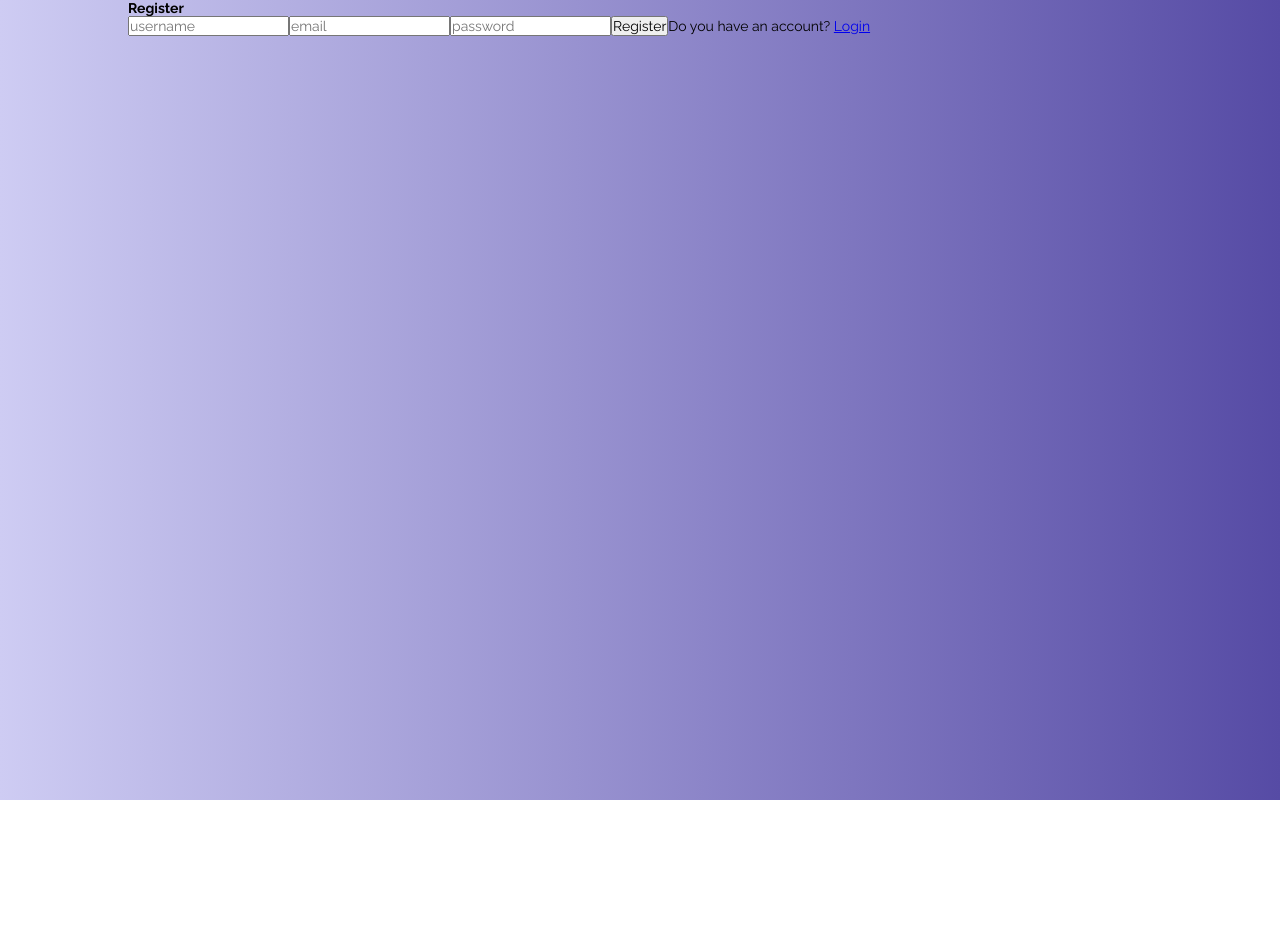
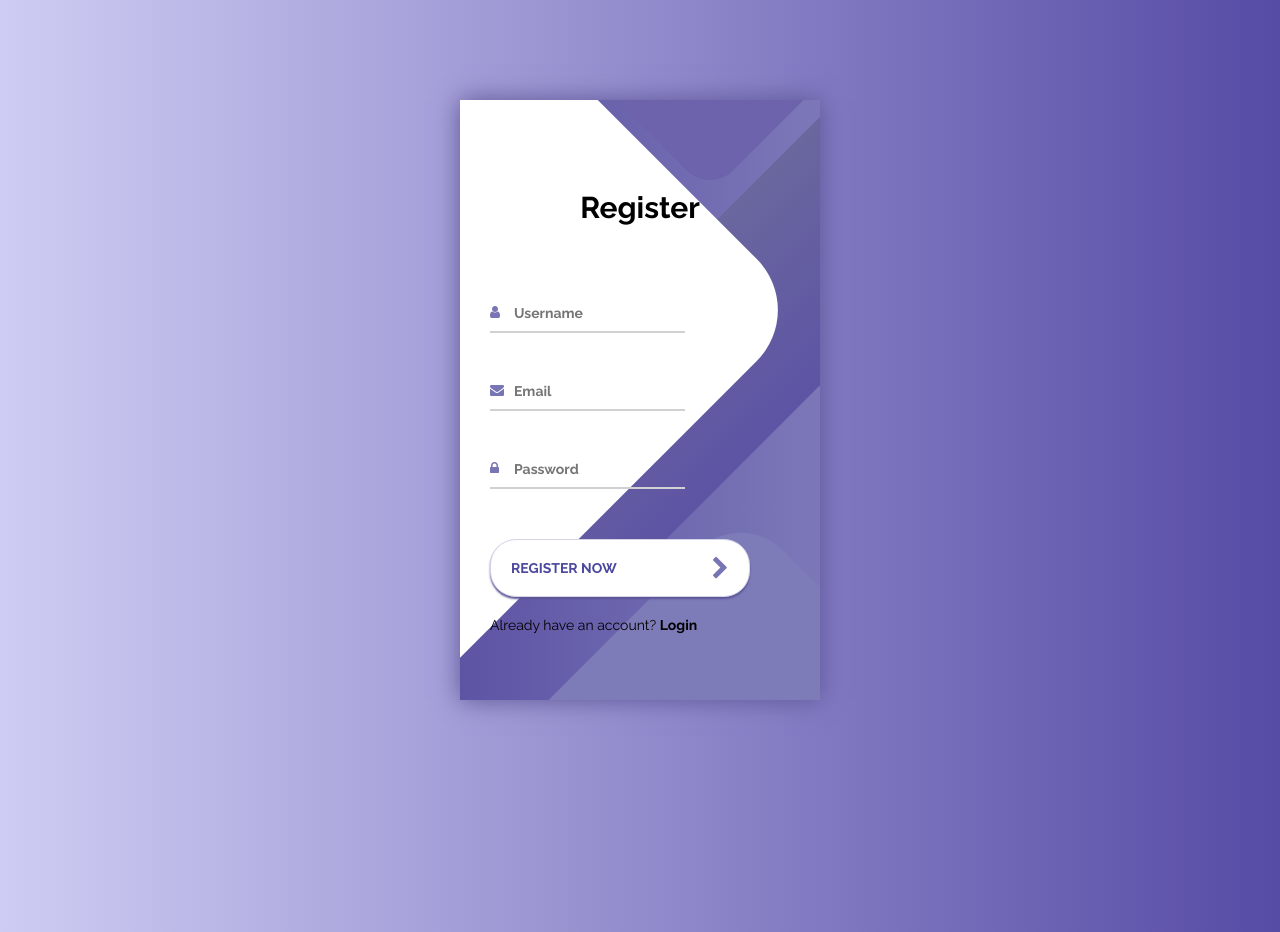
Before and after one commit to AndreeaBak/science-master, a React (Create React App) app in the folder science-master/client/: page /register in a window 1280 px wide. Before the commit the page ends 800 px from the top, so only its background shows below. Built offline with nearby package versions, Linux system fonts and the light colour scheme.

Commit message:
update components

```diff
--- a/science-master/client/src/components/Menu/Menu.jsx
+++ b/science-master/client/src/components/Menu/Menu.jsx
@@ -24,7 +24,7 @@ const Menu = ({cat}) => {
       <div className="post" key={post.id}>
         <img src={`../upload/${post?.img}`} alt="" />
         <h2>{post.title}</h2>
-        <button>Read More</button>
+        <a href={`/post/${post.id}`} className='button'>Read More</a>
       </div>
     ))}
   </div>
--- a/science-master/client/src/pages/Article/Article.jsx
+++ b/science-master/client/src/pages/Article/Article.jsx
@@ -12,6 +12,14 @@ import 'jspdf-autotable';
 import DOMPurify from 'dompurify';
 import html2canvas from 'html2canvas';
 import './article.scss'
+import {
+  FacebookShareButton,
+  FacebookIcon,
+  WhatsappShareButton,
+  WhatsappIcon,
+  TwitterShareButton,
+  TwitterIcon
+} from "react-share";
 
 const Article = () => {
   const [post, setPost] = useState({});
@@ -19,6 +27,8 @@ const Article = () => {
   const navigate = useNavigate();
   const postId = location.pathname.split("/")[2];
   const { currentUser } = useContext(AuthContext);
+
+  const shareUrl = window.location.href;
 
   useEffect(() => {
     const fetchData = async () => {
@@ -96,6 +106,27 @@ const Article = () => {
           }}
         ></p>
         <button className="generatePDF" onClick={generatePDF} >Salvează ca fişier PDF</button>
+        <div style={{
+          background: "#0000",
+          height: "10vh",
+          width: '100%',
+        }}>
+          <h3>Share on social media</h3>
+          <FacebookShareButton
+            url={shareUrl}
+            quote="Share this post...">
+            <FacebookIcon size={40}/>
+          </FacebookShareButton>
+          <WhatsappShareButton
+            url={shareUrl}>
+            <WhatsappIcon size={40}/>
+          </WhatsappShareButton>
+          <TwitterShareButton
+            url={shareUrl}>
+            <TwitterIcon size={40}/>
+          </TwitterShareButton>
+        </div>
+
         <Comments postId={post.id}></Comments>
       </div>
       <Menu cat={post.cat} />
--- a/science-master/client/src/pages/Login/Login.jsx
+++ b/science-master/client/src/pages/Login/Login.jsx
@@ -1,20 +1,22 @@
 import React, { useContext } from 'react'
-import {useState} from 'react';
-import {Link, useNavigate} from 'react-router-dom'
+import { useState } from 'react';
+import { Link, useNavigate } from 'react-router-dom'
 import { AuthContext } from '../../context/authContext';
 import './login.scss'
+import 'font-awesome/css/font-awesome.min.css';
+
 
 const Login = () => {
   const [inputs, setInputs] = useState({
-    username:"",
-    password:"",
+    username: "",
+    password: "",
   })
 
   const [err, setError] = useState(null)
 
   const navigate = useNavigate()
 
-const {login} = useContext(AuthContext);
+  const { login } = useContext(AuthContext);
 
   const handleChange = (e) => {
     setInputs((prev) => ({ ...prev, [e.target.name]: e.target.value }));
@@ -25,22 +27,41 @@ const handleSubmit = async (e) => { //este async pt ca asteptam pt un request ap
     try {
       await login(inputs)
       navigate("/")
-  } catch(err){
+    } catch (err) {
       setError(err.response.data)
     }
 
   }
   return (
-    <div className='auth'>
-      <h1>Login</h1>
+    <div className="containerLogin">
+      <div className="screen">
+        <div className="screen__content">
+          <h1 className='login-title'>Login</h1>
+          <form className="login">
 
-      <form>
-        <input type='text' placeholder='username' name="username" onChange={handleChange}/>
-        <input type='password' placeholder='password' name="password" onChange={handleChange}/>
-        <button onClick={handleSubmit}>Login</button>
-        {err && <p>{err}</p> }
-        <span>Don't you have an account? <Link to="/register">Register</Link></span>
+            <div className="login__field">
+              <i className="login__icon fa fa-user"></i>
+              <input type="text" className="login__input" placeholder="Username" name="username" onChange={handleChange} />
+            </div>
+            <div className="login__field">
+              <i className="login__icon fa fa-lock"></i>
+              <input type="password" className="login__input" placeholder="Password" name="password" onChange={handleChange} />
+            </div>
+            <button className="button login__submit" onClick={handleSubmit}>
+              <span className="button__text" >Log In Now</span>
+              <i className="button__icon fa fa-chevron-right"></i>
+            </button>
+            {err && <p className='error'>{err}</p>}
+            <span className='to_register'>Don't you have an account? <Link className='link' to="/register">Register</Link></span>
           </form>
+        </div>
+        <div className="screen__background">
+          <span className="screen__background__shape screen__background__shape4"></span>
+          <span className="screen__background__shape screen__background__shape3"></span>
+          <span className="screen__background__shape screen__background__shape2"></span>
+          <span className="screen__background__shape screen__background__shape1"></span>
+        </div>
+      </div>
     </div>
   )
 }
--- a/science-master/client/src/pages/Register/Register.jsx
+++ b/science-master/client/src/pages/Register/Register.jsx
@@ -3,6 +3,8 @@ import {useState} from 'react';
 import {Link, useNavigate} from 'react-router-dom'
 import axios from "axios"
 import './register.scss'
+import 'font-awesome/css/font-awesome.min.css';
+import Logo from "../../img/logo.png"
 
 const Register = () => {
   const [inputs, setInputs] = useState({
@@ -31,16 +33,39 @@ const handleSubmit = async (e) => { //este async pt ca asteptam pt un request ap
 }
 
   return (
-    <div className='auth'>
-      <h1>Register</h1>
-      <form>
-        <input required type='text' placeholder='username' name='username' onChange={handleChange}/>
-        <input required type='email' placeholder='email' name='email' onChange={handleChange}/>
-        <input required type='password' placeholder='password' name='password' onChange={handleChange}/>
-        <button onClick={handleSubmit}>Register</button>
-        {err && <p>{err}</p>}
-        <span>Do you have an account? <Link to="/login">Login</Link></span>
-      </form>
+    <div className="containerLogin">
+      <div className="screen">
+        <div className="screen__content">
+          <h1 className='login-title'>Register</h1>
+          <form className="login">
+
+            <div className="login__field">
+              <i className="login__icon fa fa-user"></i>
+              <input type="text" className="login__input" placeholder="Username" name="username" onChange={handleChange} />
+            </div>
+            <div className="login__field">
+              <i className="login__icon fa fa-envelope"></i>
+              <input type="text" className="login__input" placeholder="Email" name="email" onChange={handleChange} />
+            </div>
+            <div className="login__field">
+              <i className="login__icon fa fa-lock"></i>
+              <input type="password" className="login__input" placeholder="Password" name="password" onChange={handleChange} />
+            </div>
+            <button className="button login__submit" onClick={handleSubmit}>
+              <span className="button__text" >Register now</span>
+              <i className="button__icon fa fa-chevron-right"></i>
+            </button>
+            {err && <p className='error'>{err}</p>}
+            <span className='to_register'>Already have an account? <Link className='link' to="/login">Login</Link></span>
+          </form>
+        </div>
+        <div className="screen__background">
+          <span className="screen__background__shape screen__background__shape4"></span>
+          <span className="screen__background__shape screen__background__shape3"></span>
+          <span className="screen__background__shape screen__background__shape2"></span>
+          <span className="screen__background__shape screen__background__shape1"></span>
+        </div>
+      </div>
     </div>
   )
 }
```
Lines whose indentation alone changed are shown as unchanged.
